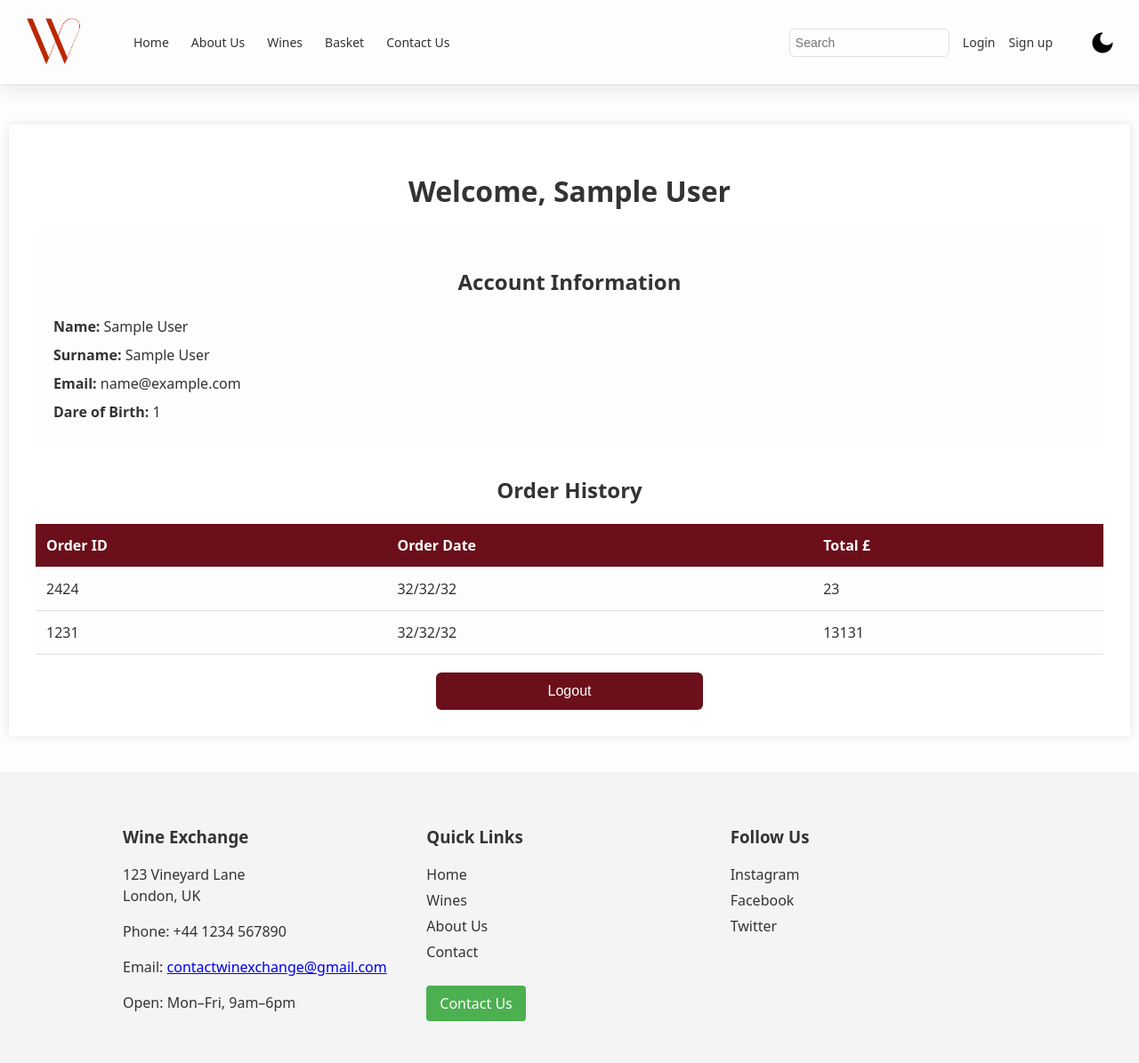
After one commit to fjonasulaa/Group-15-, a PHP site: the page made by frontend/html/account.php in a window 1280 px wide. The commit adds this page. Shown: the whole page at 89% size. Run offline with PHP 8.4, Linux system fonts and the light colour scheme; the visitor is signed in with stand-in values (Sample User, id 1).

Commit message:
accountallmostdonepluslogout

```diff
--- /dev/null
+++ b/frontend/html/account.php
@@ -0,0 +1,285 @@
+<?php
+
+session_start();
+
+
+
+if (!isset($_SESSION['customerID'])) {
+  header("Location: index.html");
+  exit();
+}
+
+?>
+
+
+<!DOCTYPE html>
+<html lang="en">
+<head>
+    <meta charset="UTF-8">
+    <meta name="viewport" content="width=device-width, initial-scale=1.0">
+    <title>Document</title>
+
+    <link rel="icon" type="image/x-icon" href="../../images/icon.png">
+    <link rel="stylesheet" href="../css/styles.css" />
+
+    <style>
+
+        body {
+            background-color: var(--background-colour);
+            padding-top: 100px;
+        }
+
+        .accountcontainer{
+            max-width: 1200px;
+            margin: 40px auto;
+            padding: 30px;
+            background: var(--frame-colour);
+            border-radius: 10x;
+            box-shadow: 0 0 10px rgba(0, 0, 0, 0.1);
+
+        }
+
+        .accountinfo {
+            padding: 20px;
+            border-radius: 6px;
+            margin-bottom: 30px;
+            background-color: var(--background-colour);
+            margin-bottom: 30px;
+        }
+
+        h1, h2 {
+            text-align: center;
+            margin-bottom: 20px;
+        }
+
+        .accountinfo p {
+            font-size: 16px;
+            margin: 8px 0;
+        }
+
+        table {
+            width: 100%;
+            border-collapse: collapse;
+            background: var(--background-colour);
+            border-radius: 6px;
+            margin-bottom: 20px;
+        }
+
+        th, td {
+            text-align: left;
+            padding: 12px;
+            border-bottom: 1px solid var(--border-colour);
+        }
+
+        th {
+            background: var(--primary-colour);
+            color: #fff;
+        }
+
+        button {
+            padding: 12px;
+            background: var(--primary-colour);
+            border-radius: 6px;
+            border: none;
+            cursor: pointer;
+            font-size: 16px;
+            color: #fff;
+            font-weight: 500;
+            transition: 0.5s;
+            display: block;
+            width: 300px;
+            margin: 0 auto;
+        }
+
+        button:hover {
+            filter: brightness(0.8);
+        }
+
+        /* Footer styling */
+    .footer {
+      background-color: #f4f4f4;
+      padding: 30px 10%;
+      margin-top: 40px;
+      color: #333;
+    }
+
+    .footer-container {
+      display: flex;
+      justify-content: space-between;
+      flex-wrap: wrap;
+    }
+
+    .footer-section {
+      flex: 1 1 250px;
+      margin: 10px;
+    }
+
+    .footer-section h3 {
+      margin-bottom: 10px;
+    }
+
+    .footer-links {
+      list-style: none;
+      padding: 0;
+    }
+
+    .footer-links li {
+      margin: 5px 0;
+    }
+
+    .footer-links a {
+      text-decoration: none;
+      color: inherit;
+    }
+
+    .footer-links a:hover {
+      text-decoration: underline;
+    }
+
+    /* Contact button */
+    .footer-button {
+      display: inline-block;
+      margin-top: 10px;
+      padding: 8px 15px;
+      background-color: #4CAF50;
+      color: white;
+      border-radius: 4px;
+      text-decoration: none;
+    }
+
+    .footer-button:hover {
+      opacity: 0.9;
+    }
+
+    /* Footer bottom bar */
+    .footer-bottom {
+      text-align: center;
+      margin-top: 20px;
+      padding-top: 10px;
+      border-top: 1px solid #ccc;
+      font-size: 14px;
+    }
+
+    /* DARK MODE SUPPORT */
+    .darkmode .footer {
+      background-color: #1e1e1e;
+      color: #eee;
+    }
+
+    .darkmode .footer-bottom {
+      border-top: 1px solid #555;
+    }
+
+    .darkmode .footer-links a {
+      color: #ddd;
+    }
+    </style>
+</head>
+<body>
+
+    <!-- NAVBAR -->
+  <div class="navbar">
+    <img src="../../images/icon.png" alt="Wine Exchange Logo">
+    <div class="navbar-links">
+      <a href="index.html">Home</a>
+      <a href="about.html">About Us</a>
+      <a href="wines.html">Wines</a>
+      <a href="basket.php">Basket</a>
+      <a href="contact-us.php">Contact Us</a>
+    </div>
+
+    <div class="navbar-right">
+      <form method="POST" action="search.php">
+        <input type="text" name="search" placeholder="Search">
+
+        <input type="hidden" name="submitted" value="true" />
+      </form>
+      <a href="log-in.php">Login</a>
+      <a href="signup.php">Sign up</a>
+      <button id="dark-mode" class="dark-mode-button">
+        <img src="../../images/darkmode.png" alt="Dark Mode" />
+      </button>
+    </div>
+  </div>
+
+    <div class="accountcontainer">
+        <h1>Welcome, <span><?= $_SESSION['firstname'];?></span></h1>
+        <div class="accountinfo">
+            <h2>Account Information</h2>
+            <p><Strong>Name:</Strong> <?= $_SESSION['firstname']; ?></p>
+            <p><Strong>Surname:</Strong> <?= $_SESSION['surname']; ?></p>
+            <p><Strong>Email:</Strong> <?= $_SESSION['email']; ?></p>
+            <p><Strong>Dare of Birth:</Strong> <?= $_SESSION['dob']; ?></p>
+        </div>
+
+        <div class="orderstable">
+            <h2>Order History</h2>
+            <table>
+                <tr>
+                    <th>Order ID</th>
+                    <th>Order Date</th>
+                    <th>Total £</th>
+                </tr>
+                <tr>
+                    <td>2424</td>
+                    <td>32/32/32</td>
+                    <td>23</td>
+                </tr>
+                <tr>
+                    <td>1231</td>
+                    <td>32/32/32</td>
+                    <td>13131</td>
+                </tr>
+            </table>
+        </div>
+        <button onclick="window.location.href='logout.php'">Logout</button>
+    </div>
+
+    <!-- footer -->
+  <footer class="footer">
+    <div class="footer-container">
+
+      <div class="footer-section">
+        <h3>Wine Exchange</h3>
+        <p>123 Vineyard Lane<br>London, UK</p>
+        <p>Phone: +44 1234 567890</p>
+        <p>Email: <a href="mailto:contactwinexchange@gmail.com">contactwinexchange@gmail.com</a></p>
+        <p>Open: Mon–Fri, 9am–6pm</p>
+      </div>
+
+      <div class="footer-section">
+        <h3>Quick Links</h3>
+        <ul class="footer-links">
+          <li><a href="index.html">Home</a></li>
+          <li><a href="wines.html">Wines</a></li>
+          <li><a href="about.html">About Us</a></li>
+          <li><a href="contact.php">Contact</a></li>
+        </ul>
+        <a href="contact.php" class="footer-button">Contact Us</a>
+      </div>
+
+      <div class="footer-section">
+        <h3>Follow Us</h3>
+        <ul class="footer-links">
+          <li><a href="#">Instagram</a></li>
+          <li><a href="#">Facebook</a></li>
+          <li><a href="#">Twitter</a></li>
+        </ul>
+      </div>
+
+    </div>
+
+    <script>
+    // DARK MODE
+    const darkButton = document.getElementById("dark-mode");
+    if (localStorage.getItem("dark_mode") === "on") {
+      document.documentElement.classList.add("darkmode");
+    }
+
+    darkButton.addEventListener("click", () => {
+      document.documentElement.classList.toggle("darkmode");
+      localStorage.setItem("dark_mode", document.documentElement.classList.contains("darkmode") ? "on" : "off");
+    });
+  </script>
+</body>
+</html>
```
Also changed, not shown: frontend/html/logout.php (added, +9 -0 lines), frontend/html/sign_up.php (+7 -1 lines).
